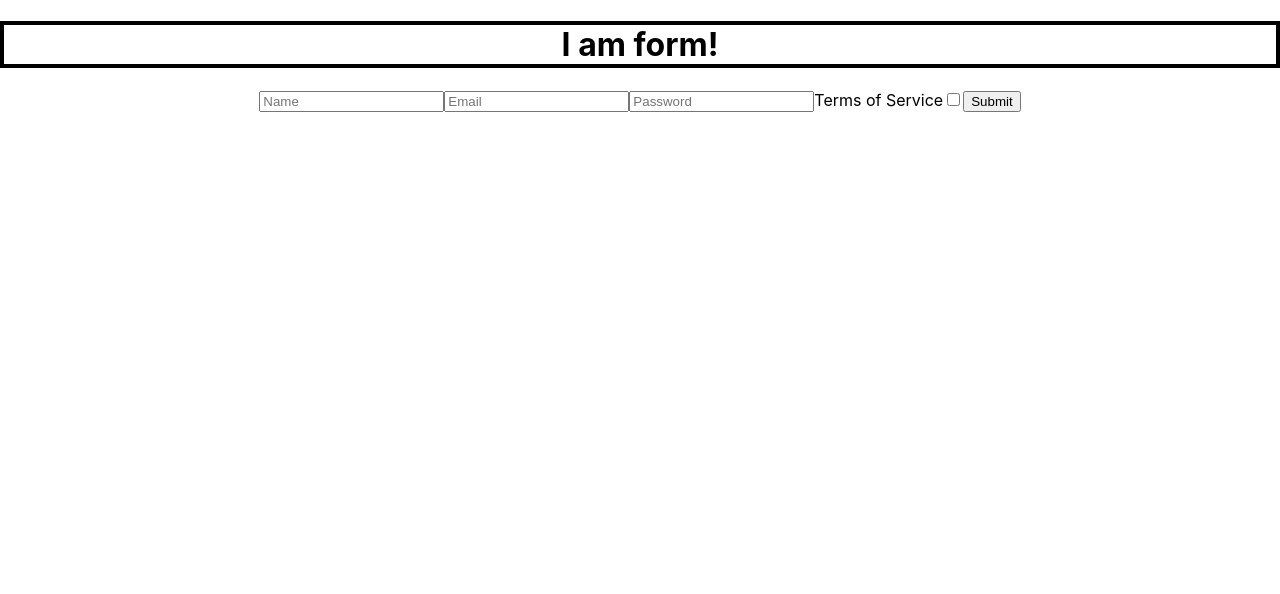
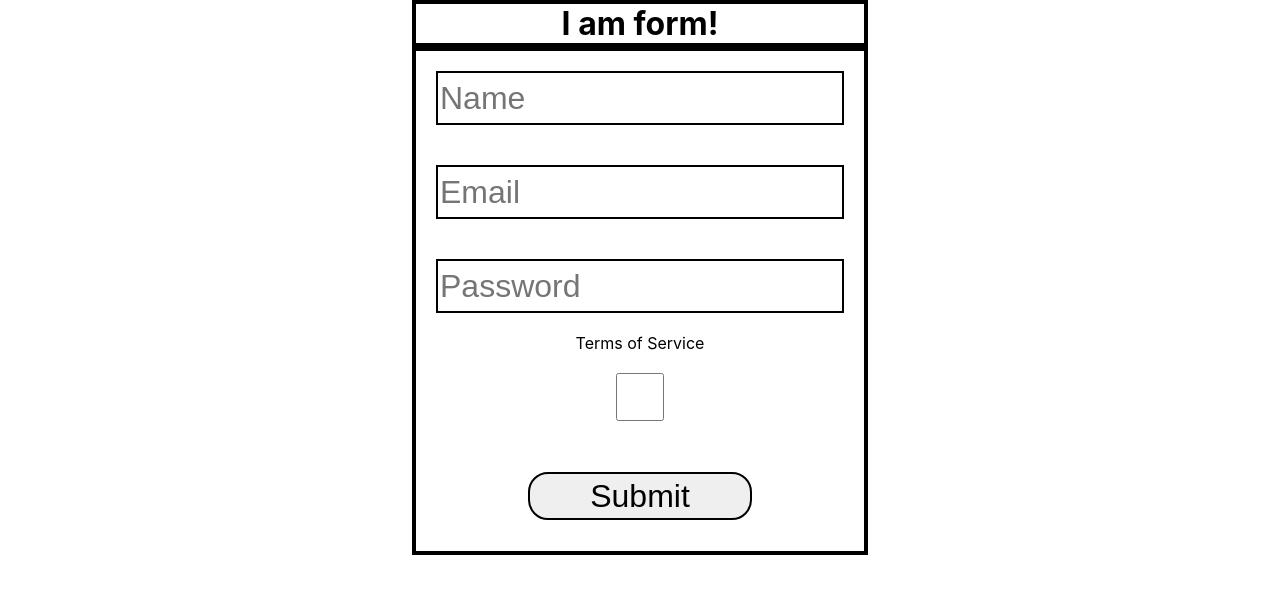
Before and after one commit to AdamPayne238/user-onboarding, a React (Create React App) app: page / in a window 1280 px wide. Shown: the top 594 px of the page. Built offline with nearby package versions, Linux system fonts and the light colour scheme.

Commit message:
styled some

```diff
--- a/src/components/UserForm.js
+++ b/src/components/UserForm.js
@@ -10,11 +10,39 @@ import styled from "styled-components";
 
 
 const FormHeader = styled.h1`
-  text-align: center;
-  border: 4px solid black;
-  color: black;
+width: 35%;
+margin: auto;
+text-align: center;
+border: 4px solid black;
+color: black;
 `;
 
+const FormFields = styled.div`
+height: 500px;
+border: 4px solid black;
+width: 35%;
+display: flex;
+flex-direction: column;
+margin: auto;
+input{
+    font-size: 2rem;
+    margin: 20px
+    height: 3rem;
+    border: 2px solid black;
+};
+`;
+
+const FormButton = styled.button`
+width: 50%;
+height: 3rem;
+border: 2px solid black;
+border-radius: 20px;
+font-size: 2rem;
+margin: auto;
+max-height: 100%;
+max-width: 100%;
+
+`;
 
 const UserForm = ({ values, errors, touched, status }) => {
 
@@ -30,18 +58,24 @@ const UserForm = ({ values, errors, touched, status }) => {
             <FormHeader>I am form!</FormHeader>
 
             <Form>
-
+                <FormFields>
                 <Field type="text" name="Name" placeholder="Name" />
+                {touched.Name && errors.Name && (
+                <p className="error">{errors.Name}</p>)}
 
                 <Field type="text" name="Email" placeholder="Email" />
+                {touched.Email && errors.Email && (
+                <p className="error">{errors.Email}</p>)}
 
                 <Field type="text" name="Password" placeholder="Password" />
+                {touched.Password && errors.Password && (
+                <p className="error">{errors.Password}</p>)}
 
                 <span>Terms of Service</span>
                 <Field type="checkbox" name="Terms" checked={values.Terms} />
 
-                <button>Submit</button>
-
+                <FormButton>Submit</FormButton>
+                </FormFields>
             </Form>
 
             {user.map(users => (
```
